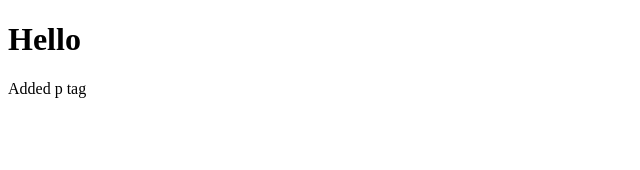
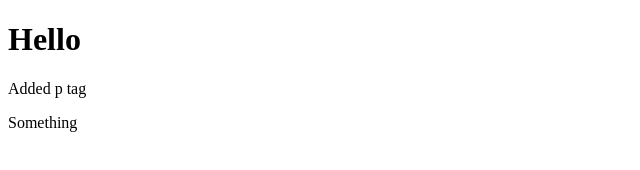
Before and after one commit to Jovan85/crap-portfolio, a plain HTML site: page index.html in a window 1280 px wide. Shown: the full height of the page, 0-640 px from the left. Drawn offline with Linux system fonts and the light colour scheme.

Commit message:
added span tag

```diff
--- a/index.html
+++ b/index.html
@@ -9,5 +9,6 @@
 <body>
     <h1>Hello</h1>
     <p>Added p tag</p>
+    <span>Something</span>
 </body>
 </html>
```
